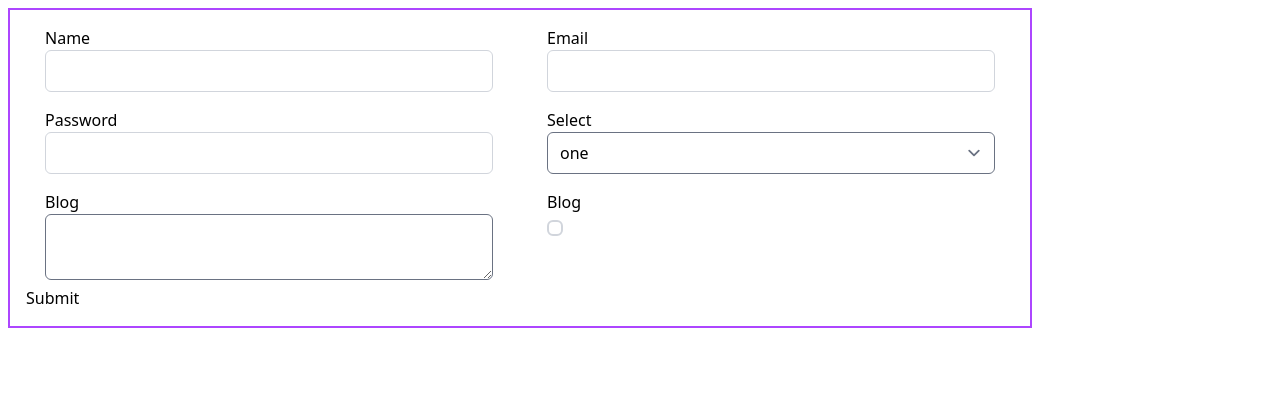
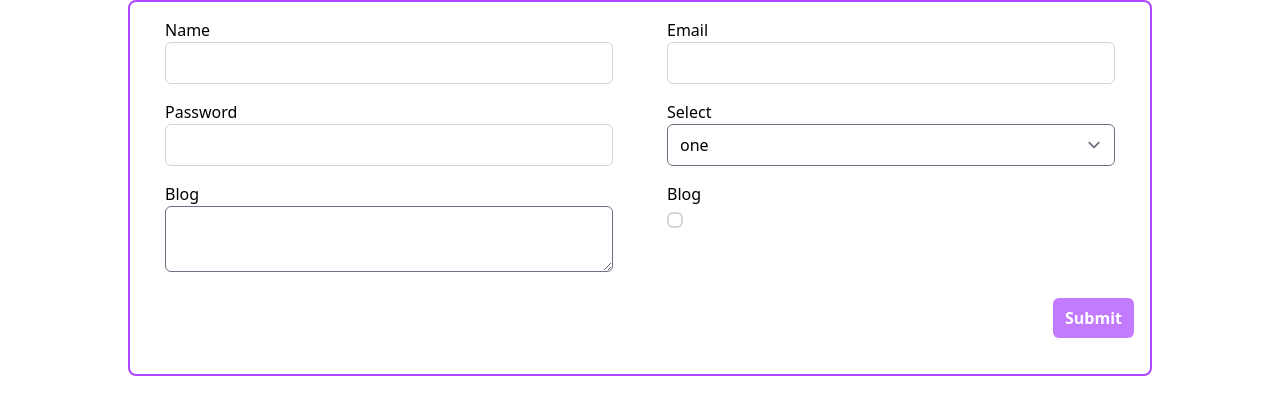
Before and after one commit to zesanahmed/react-reusable-components, a React (Vite) app: page / in a window 1280 px wide. Shown: the top 414 px of the page. Built offline with nearby package versions, Linux system fonts and the light colour scheme.

Commit message:
Form submit section added

```diff
--- a/src/components/normalForm/NormalForm.tsx
+++ b/src/components/normalForm/NormalForm.tsx
@@ -1,5 +1,6 @@
 import { useForm } from "react-hook-form";
 import cn from "../../utils/cn";
+import Button from "../ui/Button";
 
 const NormalForm = () => {
   const { register, handleSubmit } = useForm();
@@ -10,18 +11,19 @@ const NormalForm = () => {
 
   const double = true;
   return (
-    <div>
     <form
       onSubmit={handleSubmit(onSubmit)}
-        className={cn("border-2 border-purple-500 max-w-lg mx-auto m-2 p-4", {
+      className={cn(
+        "border-2 border-purple-500 rounded-lg max-w-lg mx-auto p-4",
+        {
           "max-w-5xl": double,
           "max-w-md": !double,
-        })}
+        }
+      )}
     >
       <div
         className={cn("grid grid-cols-1 justify-items-center gap-4", {
-            "grid-cols-2": double,
-            "grid-cols-1": !double,
+          "md:grid-cols-2": double,
         })}
       >
         <div className="w-full max-w-md">
@@ -79,9 +81,18 @@ const NormalForm = () => {
           />
         </div>
       </div>
-        <button type="submit">Submit</button>
+      <div
+        className={cn("grid grid-cols-1 justify-items-center gap-4 my-5", {
+          "grid-cols-2": double,
+        })}
+      >
+        <div className="w-full col-start-1 md:col-start-2 flex justify-end">
+          <Button className="w-full md:w-fit" type="submit">
+            Submit
+          </Button>
+        </div>
+      </div>
     </form>
-    </div>
   );
 };
 
```
Lines whose indentation alone changed are shown as unchanged.
